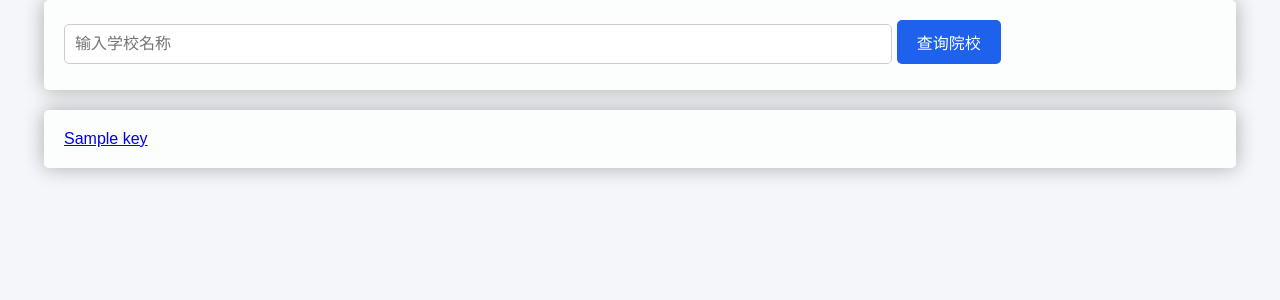
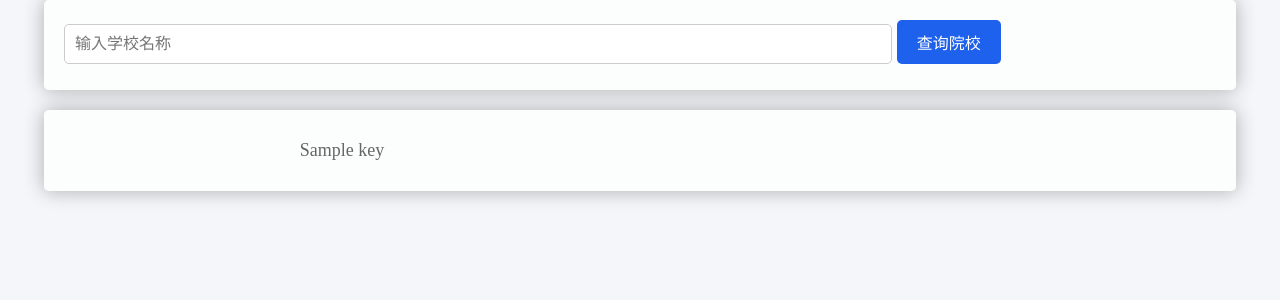
Before and after one commit to lcc-666/gaokao, a Flask app: page /2c in a window 1280 px wide. Shown: the top 300 px of the page. Run offline with Flask 2, Linux system fonts and the light colour scheme; a database or web service that is not in the repository returns one stand-in record (values such as "Sample title").

Commit message:
2c样式下半部分修补完成

```diff
--- a/templates/2c.html
+++ b/templates/2c.html
@@ -63,7 +63,24 @@
 			    position: relative;
 			    top: 30%;
                 margin-top:20px;
+                text-align: center;
+                column-count: 2; /* 将院校名称分成两栏 */
+                column-gap: 40px; /* 设置两栏之间的间距 */
+        }
+        .school a {
+            display: block;
+            margin-bottom: 10px;
+            padding: 10px 20px;
+            color: #666; /* 灰色 */
+            font-size: 18px;
+            text-decoration: none;
+            font-family: '楷体'; /* 设置楷体 */
+            transition: background-color 0.3s ease, color 0.3s ease;
+        }
 
+        .school a:hover {
+            background-color: #154bb5;
+            color: #fff; /* 悬停时加深颜色 */
         }
 
     </style>
```
